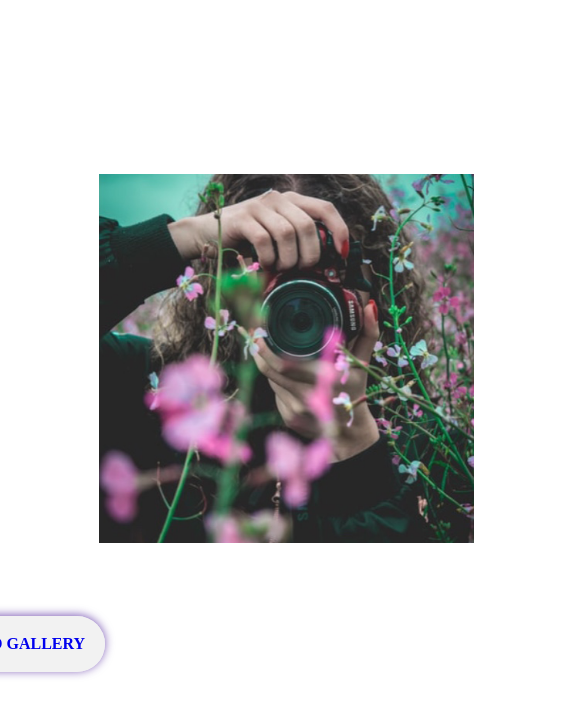
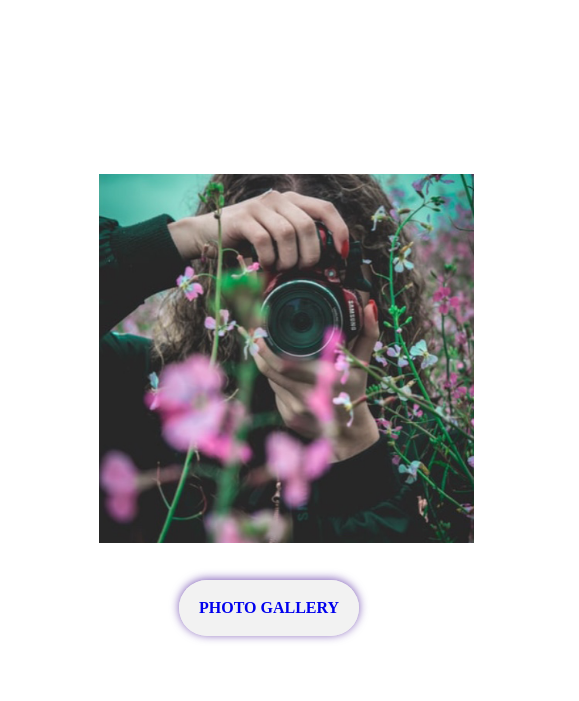
Before and after one commit to neghlima/project2_eghlima_nasim, a plain HTML site: page portfolio.html in a window 390 px wide. Shown: the part 143-844 px from the top of the page, 579 px wide, since content can reach past the window. Drawn offline with nearby package versions, Linux system fonts and the light colour scheme.

Commit message:
added flex to portfolio page for responsiveness

```diff
--- a/css/styles.css
+++ b/css/styles.css
@@ -199,6 +199,10 @@ header nav a:hover{
 
 }
 
+.hero-logo img:hover {
+background-color: #85f3d999;
+}
+
 /*=====================
 
   About us page styling
@@ -305,6 +309,14 @@ header nav a:hover{
   Portfolio
 
 =========================*/
+.port_container {
+  width: 100%;
+  margin: auto;
+  display:flex;
+  flex-direction: column;
+  flex-wrap: wrap;
+  align-content: space-around;
+}
 
 .portfolio-photo {
   width: 250px;
--- a/portfolio.html
+++ b/portfolio.html
@@ -49,7 +49,7 @@
   </header>
 
     <main>
-       <div class="container">
+       <div class="port_container">
 
         <section class="portfolio">
 
```
